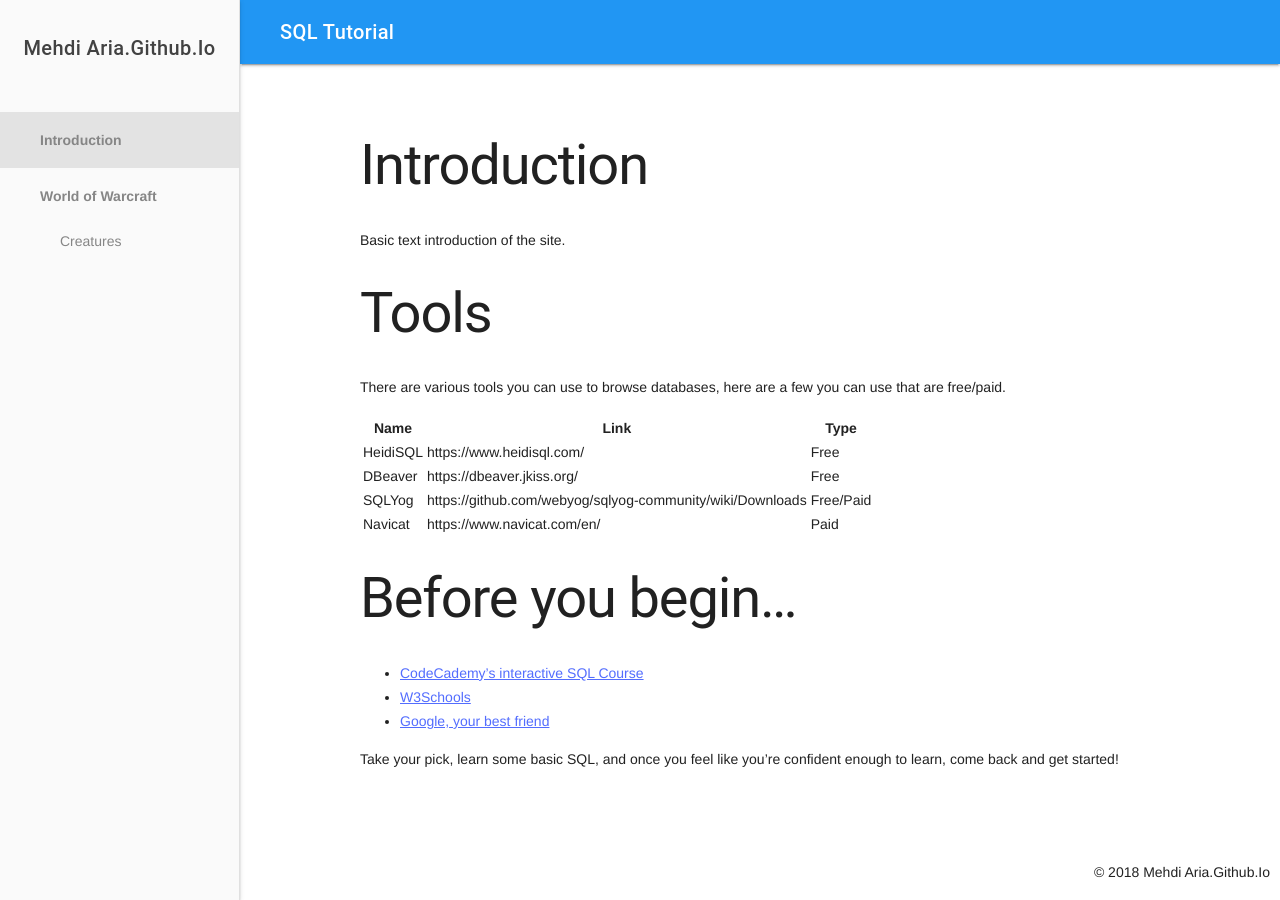
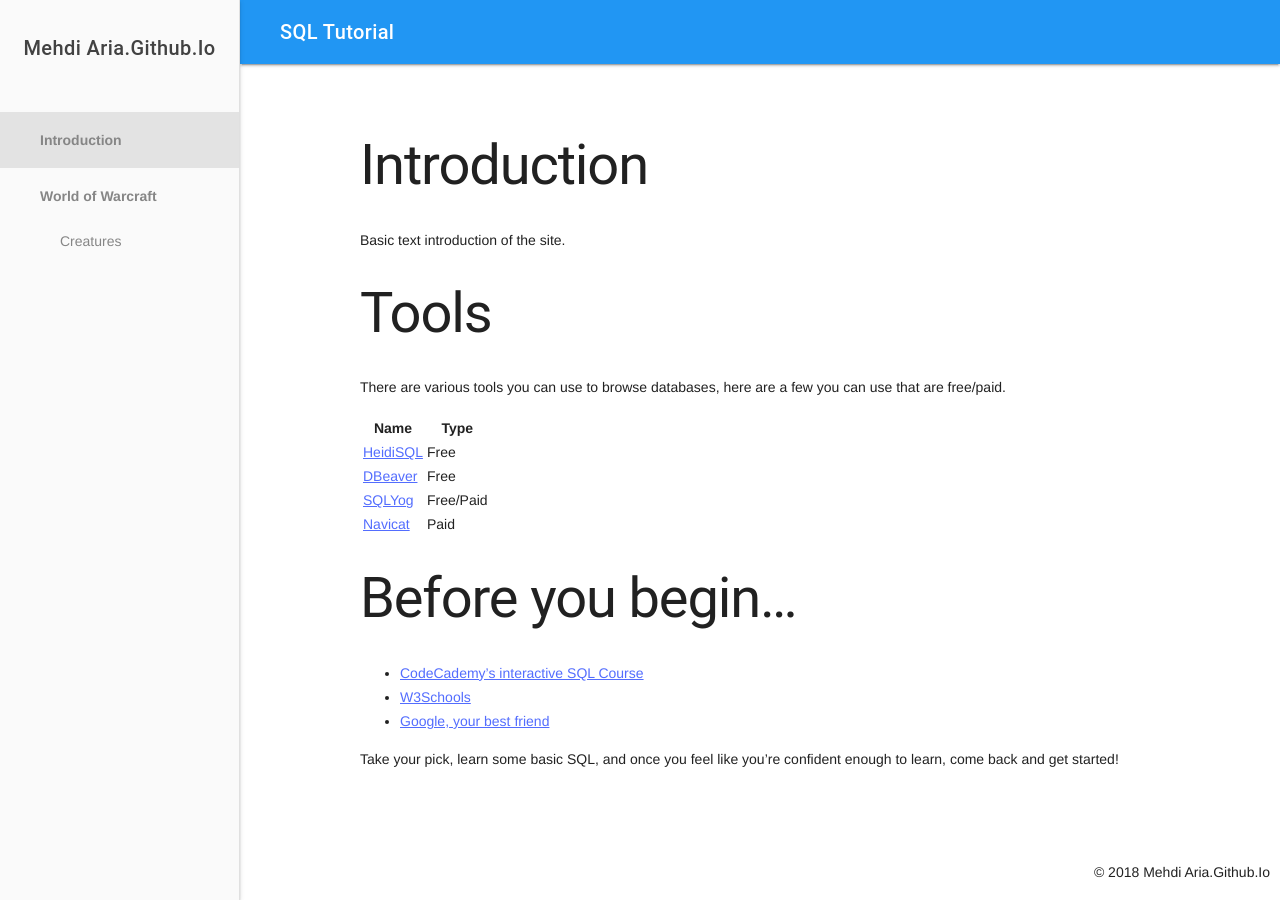
Before and after one commit to MehdiAria/MehdiAria.github.io, a Jekyll site: the page built from Introduction.markdown, in a window 1280 px wide. Built offline with Jekyll 4.4.1, drawn with Linux system fonts in a browser that asks for light colours; our own code applies the rules of GitHub Pages for plain Markdown files; some of the changed lines change nothing that is shown.

Commit message:
Updated Introduction

```diff
--- a/Introduction.markdown
+++ b/Introduction.markdown
@@ -15,12 +15,12 @@
 # Tools
 There are various tools you can use to browse databases, here are a few you can use that are free/paid.
 
-|Name|Link|Type
-|--|--|--|
-|HeidiSQL|https://www.heidisql.com/|Free
-|DBeaver|https://dbeaver.jkiss.org/|Free
-|SQLYog |https://github.com/webyog/sqlyog-community/wiki/Downloads|Free/Paid
-|Navicat|https://www.navicat.com/en/|Paid
+|Name|Type
+|--|--|
+|[HeidiSQL](https://www.heidisql.com/)|Free
+|[DBeaver](https://dbeaver.jkiss.org/)|Free
+|[SQLYog](https://github.com/webyog/sqlyog-community/wiki/Downloads)|Free/Paid
+|[Navicat](https://www.navicat.com/en/)|Paid
 
 # Before you begin...
  - [CodeCademy's interactive SQL Course](https://www.codecademy.com/learn/learn-sql)
```
